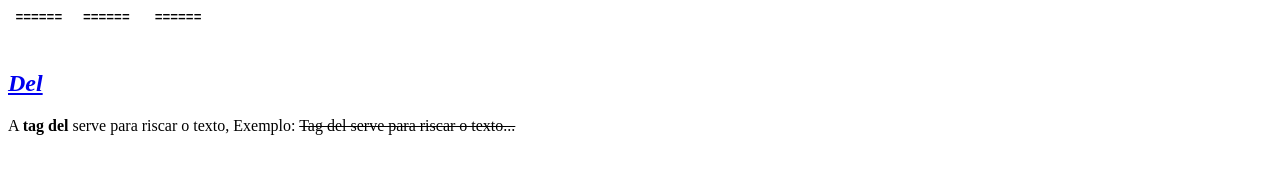
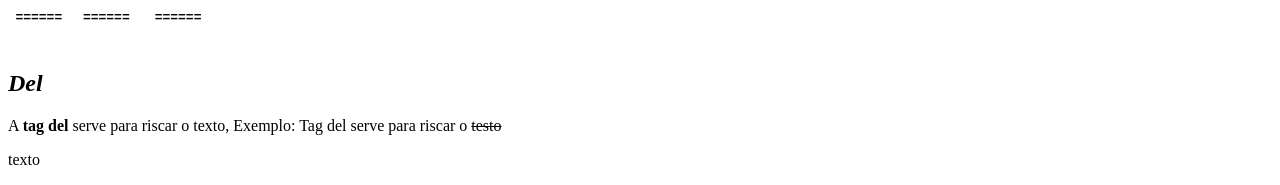
Before and after one commit to LuisGuilhermeHrentechechen/Trilha-do-Aprendizado-, a plain HTML site: page Tags/tags_index.html in a window 1280 px wide. Shown: the part 577-762 px from the top of the page. Drawn offline with Linux system fonts and the light colour scheme.

Commit message:
Update tags_index.html

```diff
--- a/Tags/tags_index.html
+++ b/Tags/tags_index.html
@@ -53,8 +53,8 @@
      </tr>
     </table><br>
 
-    <h2 id="Del"><i><a href="https://www.w3schools.com/TAgs/tag_del.asp" target="_blank">Del</a></i></h2>
-    <p>A <b>tag</b> <b>del</b> serve para riscar o texto, Exemplo: <del>Tag del serve para riscar o texto...</p><br>
+    <h2 id="Del"><i>Del</i></h2>
+    <p>A <b>tag</b> <b>del</b> serve para riscar o texto, Exemplo: Tag del serve para riscar o <del>testo</p> texto<br>
 
 
 
```
